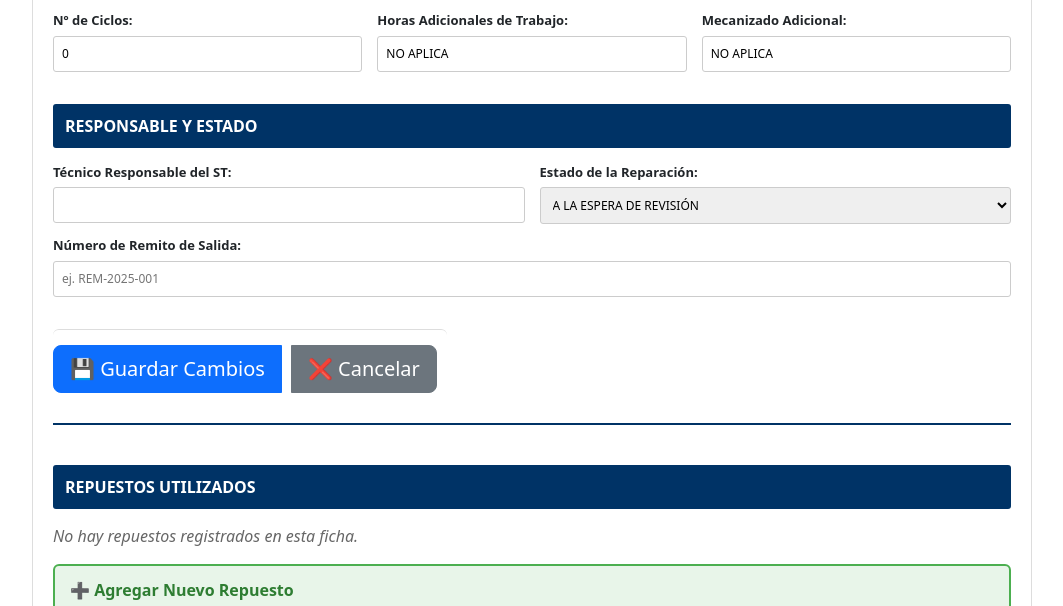
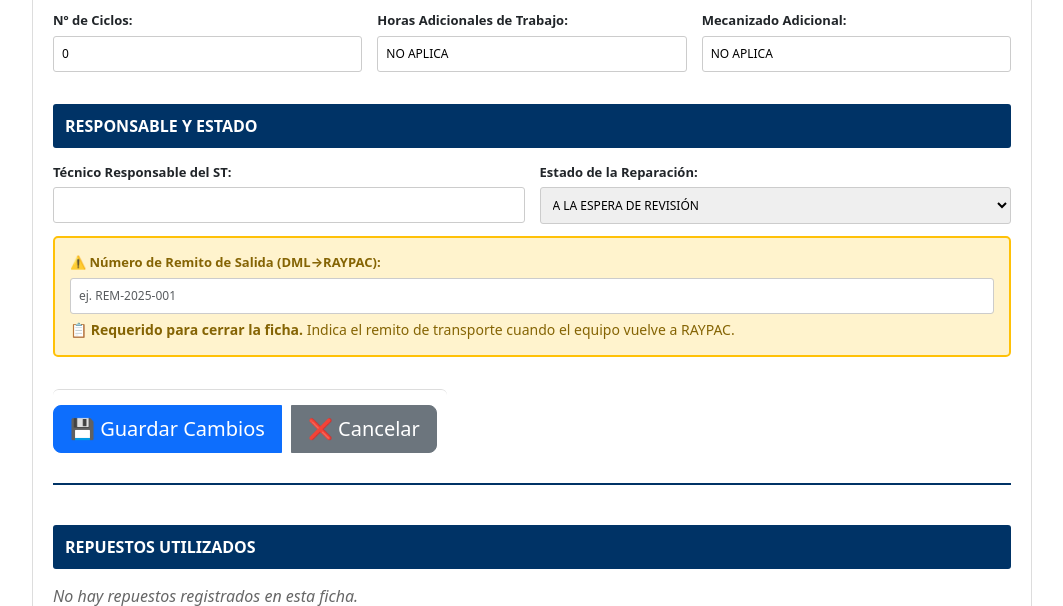
Before and after one commit to Tosabe033/Software-de-Gestion-DML, a Flask app: template INTERFAZ/templates/dml_edit.html in a window 1280 px wide. Shown: the part 1011-1617 px from the top of the page, without its empty margins (108-1171 px from the left). Run offline with Flask 3, Linux system fonts and the light colour scheme; the template is opened without the code that fills it, so the values that code supplies are empty; parts of the project's set-up code (start-up, migrations or seed data) failed here and were passed over.

Commit message:
Add validation: require remito de salida before closing ficha + improve UI visibility

```diff
--- a/CODIGO_FUENTE/app.py
+++ b/CODIGO_FUENTE/app.py
@@ -1702,6 +1702,11 @@ def dml_close(id):
 
     if ficha['is_closed']:
         flash("Esta ficha ya está cerrada.", "info")
+        return redirect(url_for("dml_view", id=id))
+
+    # Validar que exista remito de salida
+    if not ficha['numero_remito_salida']:
+        flash("⚠️ No se puede cerrar la ficha sin número de remito de salida. Por favor, edita la ficha y agrega el remito.", "error")
         return redirect(url_for("dml_view", id=id))
 
     try:
--- a/INTERFAZ/templates/dml_edit.html
+++ b/INTERFAZ/templates/dml_edit.html
@@ -185,9 +185,14 @@
             </div>
         </div>
 
-        <div class="form-group">
-            <label>Número de Remito de Salida:</label>
-            <input type="text" name="numero_remito_salida" value="{{ ficha.numero_remito_salida or '' }}" placeholder="ej. REM-2025-001">
+        <div class="form-group" style="border: 2px solid #ffc107; padding: 15px; background-color: #fff3cd; border-radius: 5px;">
+            <label style="color: #856404; font-weight: bold;">⚠️ Número de Remito de Salida (DML→RAYPAC):</label>
+            <input type="text" name="numero_remito_salida" value="{{ ficha.numero_remito_salida or '' }}"
+                   placeholder="ej. REM-2025-001" class="form-control"
+                   {% if not ficha.numero_remito_salida %}required{% endif %}>
+            <small style="color: #856404; display: block; margin-top: 5px;">
+                📋 <strong>Requerido para cerrar la ficha.</strong> Indica el remito de transporte cuando el equipo vuelve a RAYPAC.
+            </small>
         </div>
 
         <!-- BOTONES PRINCIPALES DEL FORM -->
```
Also changed, not shown: INTERFAZ/templates/dml_view.html (+11 -0 lines).
